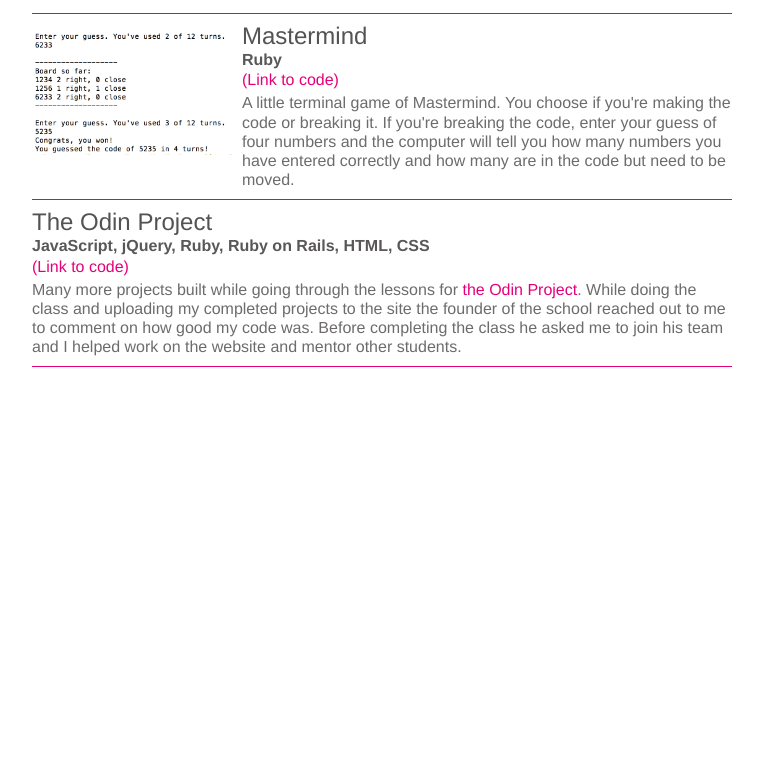
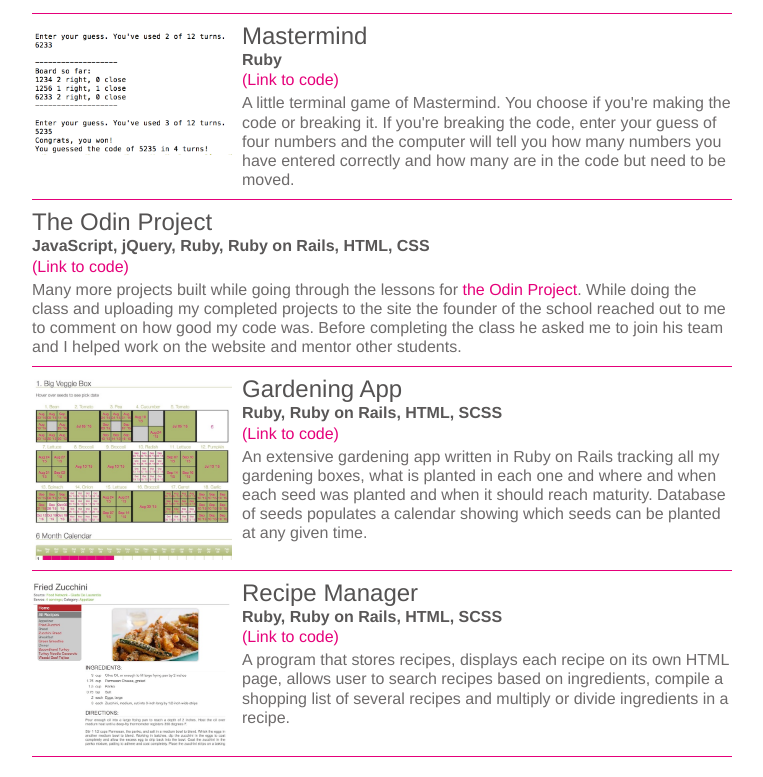
Before and after one commit to craftykate/katemcfaul, a React (Create React App) app: page / in a window 1280 px wide. Shown: the part 1564-2341 px from the top of the page, without its empty margins (258-1021 px from the left). Before the commit the page ends 1951 px from the top, so only its background shows below. Built offline with nearby package versions, Linux system fonts and the light colour scheme.

Commit message:
add projects

```diff
--- a/src/Components/FavoriteProjects/FavoriteProjects.js
+++ b/src/Components/FavoriteProjects/FavoriteProjects.js
@@ -9,6 +9,8 @@ import ikea from './images/ikea.jpg';
 import mastermind from './images/mastermind.jpg';
 import chess from './images/chess.jpg';
 import calculator from './images/calculator.jpg';
+import garden from './images/garden.jpg';
+import recipes from './images/recipes.jpg';
 
 const favoriteProjects = () => (
   <div className="favoriteProjects">
@@ -66,6 +68,18 @@ const favoriteProjects = () => (
       codeLink="https://github.com/craftykate/odin-project"
       languages="JavaScript, jQuery, Ruby, Ruby on Rails, HTML, CSS"
       description={<p>Many more projects built while going through the lessons for <a href="https://www.theodinproject.com/">the Odin Project</a>. While doing the class and uploading my completed projects to the site the founder of the school reached out to me to comment on how good my code was. Before completing the class he asked me to join his team and I helped work on the website and mentor other students.</p>}/>
+    <Project
+      name="Gardening App"
+      image={garden}
+      codeLink="https://github.com/craftykate/rails-gardening-app"
+      languages="Ruby, Ruby on Rails, HTML, SCSS"
+      description={<p>An extensive gardening app written in Ruby on Rails tracking all my gardening boxes, what is planted in each one and where and when each seed was planted and when it should reach maturity. Database of seeds populates a calendar showing which seeds can be planted at any given time.</p>}/>
+    <Project
+      name="Recipe Manager"
+      image={recipes}
+      codeLink="https://github.com/craftykate/kates-recipes"
+      languages="Ruby, Ruby on Rails, HTML, SCSS"
+      description={<p>A program that stores recipes, displays each recipe on its own HTML page, allows user to search recipes based on ingredients, compile a shopping list of several recipes and multiply or divide ingredients in a recipe.</p>}/>
   </div>
 );
 
```
Also changed, not shown: src/Components/FavoriteProjects/images/garden.jpg (added), src/Components/FavoriteProjects/images/recipes.jpg (added).
